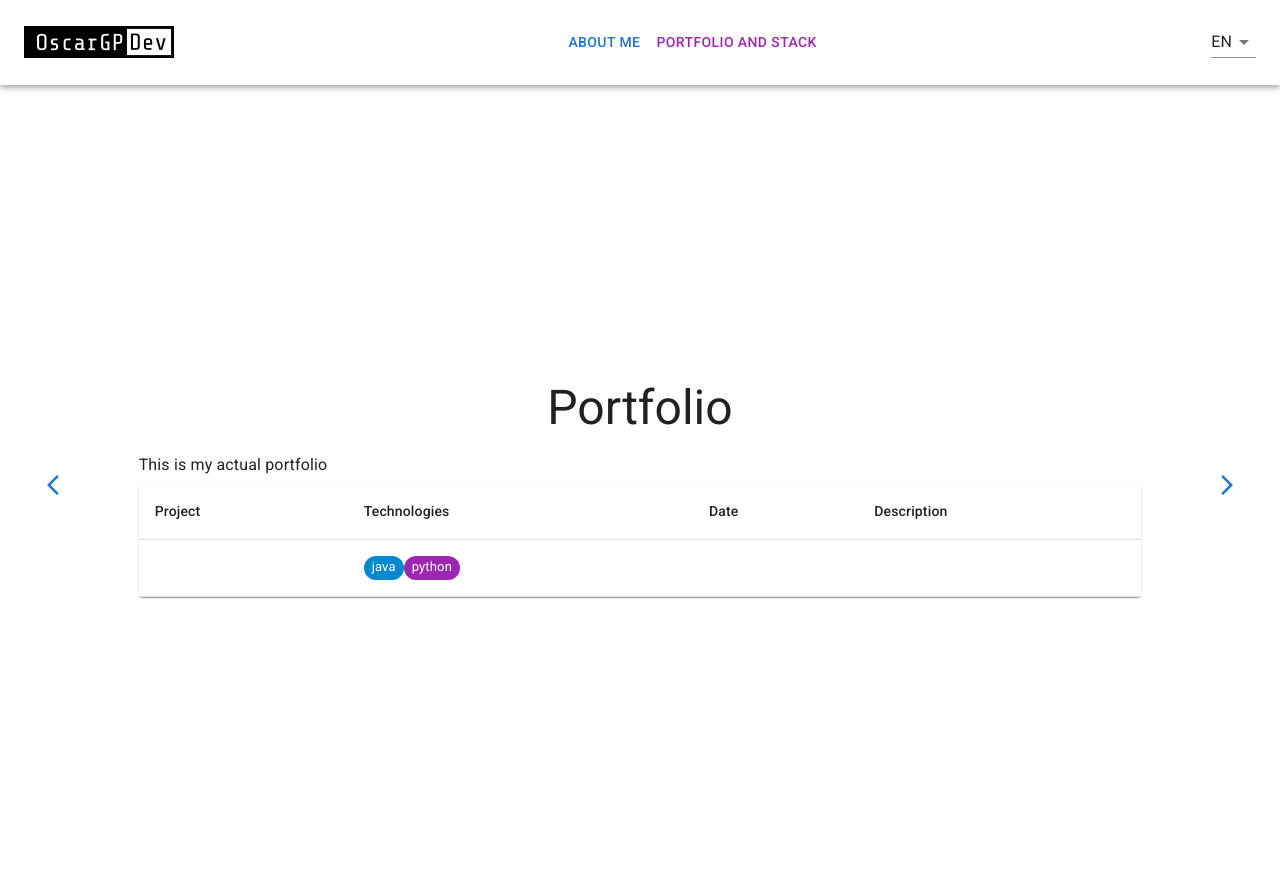
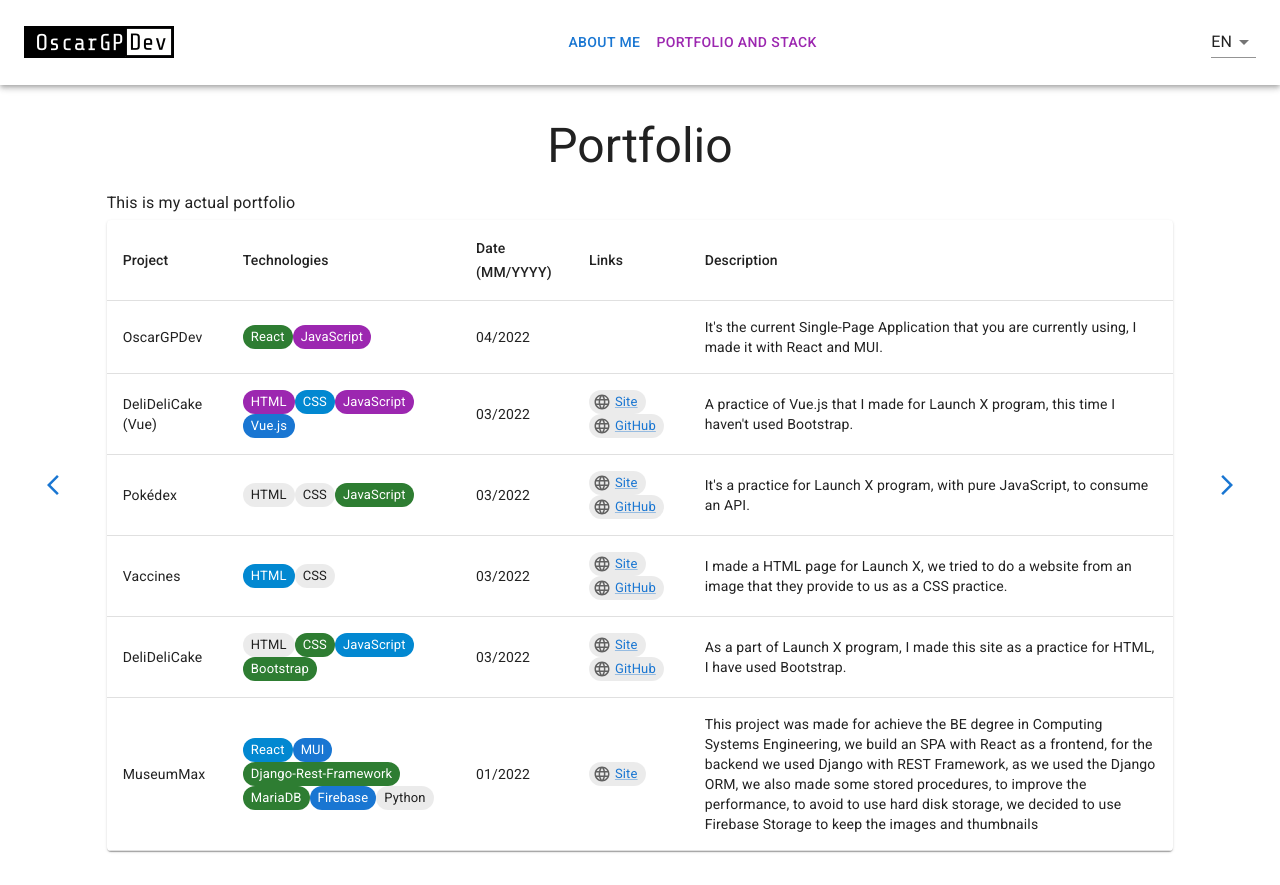
Before and after one commit to OscarGPDev/OscarGPDev, a React (Create React App) app: page /portfolio in a window 1280 px wide. Built offline with nearby package versions, Linux system fonts and the light colour scheme.

Commit message:
Portafolio

```diff
--- a/src/components/internationalize/locales/en/translation.json
+++ b/src/components/internationalize/locales/en/translation.json
@@ -5,14 +5,22 @@
   "header_menu_experience": "Experience",
   "aboutMe_title": "About me",
   "aboutMe_body": "I am a proudly graduate from ESCOM IPN, I am a technology enthusiast that is always trying new things, specially if it is about GNU/Linux and free software, I am not married with just using it, but I prefer it over others. I love learning about almost everything, and I also like to share my knowledge with others because teach is like learn it twice, since I was a college student I was a web programmer, and it is one of my favorite development areas because it is actually a way to provide multi platform software. In my free time I really enjoy to listening music, doing workout, playing video games at night, watching anime, movies, etc.",
-  "aboutMe_table_hobbies":"Hobbies",
-  "aboutMe_table_hackerrank":"HackerRank",
-  "aboutMe_table_github":"GitHub",
-  "aboutMe_table_linkedin":"Linkedin",
+  "aboutMe_table_hobbies": "Hobbies",
+  "aboutMe_table_hackerrank": "HackerRank",
+  "aboutMe_table_github": "GitHub",
+  "aboutMe_table_linkedin": "Linkedin",
   "portfolio_title": "Portfolio",
   "portfolio_body": "This is my actual portfolio",
   "portfolio_table_project_name": "Project",
   "portfolio_table_technologies": "Technologies",
-  "portfolio_table_date": "Date",
-  "portfolio_table_description":"Description"
+  "portfolio_table_date": "Date (MM/YYYY)",
+  "portfolio_table_description": "Description",
+  "portfolio_table_links": "Links",
+  "portfolio_table_link_to_site": "Site",
+  "portfolio_table_oscargpdev_description": "It's the current Single-Page Application that you are currently using, I made it with React and MUI.",
+  "portfolio_table_delidelicake_vue_description": "A practice of Vue.js that I made for Launch X program, this time I haven't used Bootstrap.",
+  "portfolio_table_pokedex_description": "It's a practice for Launch X program, with pure JavaScript, to consume an API.",
+  "portfolio_table_vaccines_description": "I made a HTML page for Launch X, we tried to do a website from an image that they provide to us as a CSS practice.",
+  "portfolio_table_delidelicake_description": "As a part of Launch X program, I made this site as a practice for HTML, I have used Bootstrap.",
+  "portfolio_table_museummax_description": "This project was made for achieve the BE degree in Computing Systems Engineering, we build an SPA with React as a frontend, for the backend we used Django with REST Framework, as we used the Django ORM, we also made some stored procedures, to improve the performance, to avoid to use hard disk storage, we decided to use Firebase Storage to keep the images and thumbnails"
 }
--- a/src/components/internationalize/locales/es/translation.json
+++ b/src/components/internationalize/locales/es/translation.json
@@ -1,17 +1,25 @@
 {
-  "select_language":"Escoge un idioma",
-  "header_menu_portfolio":"Portafolio y tecnologías",
+  "select_language": "Escoge un idioma",
+  "header_menu_portfolio": "Portafolio y tecnologías",
   "header_menu_about_me": "Sobre mi",
   "aboutMe_title": "Acerca de mi",
   "aboutMe_body": "Soy orgullosamente egresado de ESCOM IPN, soy un entusiasta de la tecnología que siempre está buscando probar cosas nuevas, especialmente si se trata de GNU/Linux y software libre, y aunque no tengo problema usando otros sistema. Me encanta aprender de casi todo, y también me gusta compartir mis conocimientos con los demás porque enseñar es como aprender dos veces, desde que era estudiante universitario era programador web, y es una de mis áreas favoritas de desarrollo porque en realidad es una forma de proporcionar software multiplataforma. En mi tiempo libre disfruto mucho escuchando música, haciendo ejercicio, jugando videojuegos por la noche, viendo anime, películas, etc.",
-  "aboutMe_table_hobbies":"Pasatiempos",
-  "aboutMe_table_hackerrank":"HackerRank",
-  "aboutMe_table_github":"GitHub",
-  "aboutMe_table_linkedin":"LinkedIn",
+  "aboutMe_table_hobbies": "Pasatiempos",
+  "aboutMe_table_hackerrank": "HackerRank",
+  "aboutMe_table_github": "GitHub",
+  "aboutMe_table_linkedin": "LinkedIn",
   "portfolio_title": "Portafolio",
   "portfolio_body": "Este es mi portafolio actual",
   "portfolio_table_project_name": "Proyecto",
   "portfolio_table_technologies": "Tecnologías",
-  "portfolio_table_date": "Fecha",
-  "portfolio_table_description":"Descripción"
+  "portfolio_table_date": "Fecha (MM/YYYY)",
+  "portfolio_table_links": "Enlaces",
+  "portfolio_table_link_to_site": "Sitio",
+  "portfolio_table_description": "Descipción",
+  "portfolio_table_oscargpdev_description": "Es la Single-Page Application que estas usando, esta hecha con React y MUI.",
+  "portfolio_table_delidelicake_vue_description": "Es una práctica de Vue.js que hice para Launch X, esta vez no use Bootstrap.",
+  "portfolio_table_pokedex_description": "Es una práctica para Launch X, hecha con JavaScript puro, consume una API.",
+  "portfolio_table_vaccines_description": "Hice una página HTML para Launch X, el propósito fue hacer una un sitio web a partir de una imagen que nos dieron como práctica de CSS.",
+  "portfolio_table_delidelicake_description": "Como parte del programa Launch X, hice este sitio como práctica de HTML, use Bootstrap.",
+  "portfolio_table_museummax_description": "Este proyecto fue hecho para conseguir la licenciatura en Ing. en Sistemas Computacionales, construimos una SPA con React como frontend, para el backend usamos Django con un framework REST, usamos tanto el ORM de Django, pero también hicimos Stored Procedures para mejorar el rendimiento, para evitar almacenar en el disco duro del servidor decidimos usar Firebase Storage para mantener las imágenes y las miniaturas."
 }
--- a/src/pages/Portfolio.js
+++ b/src/pages/Portfolio.js
@@ -1,7 +1,8 @@
-import {CardContent, Chip, Paper} from "@mui/material";
+import {Chip, Link, Paper} from "@mui/material";
 import Typography from "@mui/material/Typography";
 import {useTranslation} from "react-i18next";
 import DataTable from "../components/DataTable";
+import {Language} from "@mui/icons-material";
 
 const DrawTechnologies = (technologies) => {
     const getRandomColor = () => {
@@ -35,6 +36,20 @@ const DrawTechnologies = (technologies) => {
         )
     })}</div>);
 }
+const DrawLinks = (links) => {
+    return (<div>{links.map((link) => {
+            return (<Chip
+                key={`chip-${link.name}`}
+                size="small"
+                label={<Link
+                    key={`link-${link.name}`}
+                    target="_blank"
+                    href={link.link}>{link.name}</Link>}
+                icon={<Language/>}/>)
+        }
+    )
+    }</div>);
+}
 
 const Portfolio = () => {
     const {t: translation} = useTranslation();
@@ -46,18 +61,72 @@ const Portfolio = () => {
     }, {
         id: 'date', title: translation("portfolio_table_date"), dataSource: 'date',
     }, {
+        id: 'links', title: translation("portfolio_table_links"), dataSource: 'link',
+        drawFunction: (rowElement) => DrawLinks(rowElement.links)
+    }, {
         id: 'description', title: translation("portfolio_table_description"), dataSource: 'description',
     }];
     const portfolioData = [
         {
-            projectName: '',
-            date: '',
-            description: '',
-            technologies: ['java','python']
-        }
+            projectName: 'OscarGPDev',
+            date: '04/2022',
+            description: translation("portfolio_table_oscargpdev_description"),
+            technologies: ['React', 'JavaScript'],
+            links: []
+        },
+        {
+            projectName: 'DeliDeliCake (Vue)',
+            date: '03/2022',
+            description: translation("portfolio_table_delidelicake_vue_description"),
+            technologies: ['HTML', 'CSS', 'JavaScript', 'Vue.js'],
+            links: [{name: translation('portfolio_table_link_to_site'), link: 'https://delidelicakevue.web.app/'},
+                {
+                    name: 'GitHub',
+                    link: 'https://github.com/OscarGPDev/LaunchX_exercises/tree/main/FrontendMision/Semana%205%20-%20Comparando%20naves'
+                }]
+        },
+        {
+            projectName: 'Pokédex',
+            date: '03/2022',
+            description: translation("portfolio_table_pokedex_description"),
+            technologies: ['HTML', 'CSS', 'JavaScript'],
+            links: [{name: translation('portfolio_table_link_to_site'), link: 'https://pokedex-83b18.web.app/'},
+                {
+                    name: 'GitHub',
+                    link: 'https://github.com/OscarGPDev/LaunchX_exercises/tree/main/FrontendMision/Semana%204%20-%20Controlando%20el%20vuelo%20con%20JS'
+                }]
+        },
+        {
+            projectName: 'Vaccines',
+            date: '03/2022',
+            description: translation("portfolio_table_vaccines_description"),
+            technologies: ['HTML', 'CSS'],
+            links: [{name: translation('portfolio_table_link_to_site'), link: 'https://vaccines-82d85.web.app/'},
+                {
+                    name: 'GitHub',
+                    link: 'https://github.com/OscarGPDev/LaunchX_exercises/tree/main/FrontendMision/Semana%203%20-%20Volando%20con%20estilo'
+                }]
+        },
+        {
+            projectName: 'DeliDeliCake',
+            date: '03/2022',
+            description: translation("portfolio_table_delidelicake_description"),
+            technologies: ['HTML', 'CSS', 'JavaScript', 'Bootstrap'],
+            links: [{name: translation('portfolio_table_link_to_site'), link: 'https://delidelicake-3ff7e.web.app/'},
+                {
+                    name: 'GitHub',
+                    link: 'https://github.com/OscarGPDev/LaunchX_exercises/tree/main/FrontendMision/Semana%202%20-%20Primer%20vuelo'
+                }]
+        },
+        {
+            projectName: 'MuseumMax',
+            date: '01/2022',
+            description: translation("portfolio_table_museummax_description"),
+            technologies: ['React', 'MUI', 'Django-Rest-Framework', 'MariaDB', 'Firebase', 'Python'],
+            links: [{name: translation('portfolio_table_link_to_site'), link: 'https://museummax-20c21.web.app/'}]
+        },
     ];
     return (<Paper elevation={0}>
-        <CardContent sx={{padding: "2rem"}}>
         <Typography variant="h3" gutterBottom>
             {translation('portfolio_title')}
         </Typography>
@@ -65,7 +134,6 @@ const Portfolio = () => {
             {translation('portfolio_body')}
         </Typography>
         <DataTable data={portfolioData} headers={headers}/>
-        </CardContent>
     </Paper>);
 };
 export default Portfolio;
```
Lines whose indentation alone changed are shown as unchanged.
